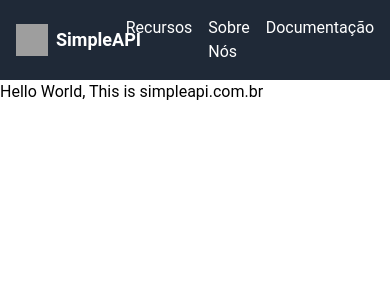
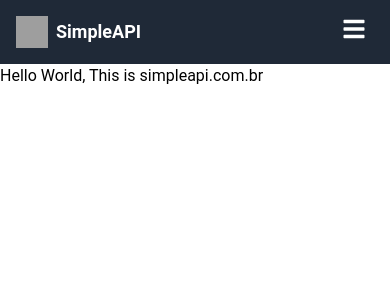
Before and after one commit to DanielSilva33/simpleapi.com.br, a Next.js app: page / in a window 390 px wide. Shown: the top 300 px of the page. Built offline with nearby package versions, Linux system fonts and the light colour scheme; grey boxes are pictures that could not be loaded.

Commit message:
Add `Responsive Header` and `react-icons`

```diff
--- a/package.json
+++ b/package.json
@@ -27,7 +27,8 @@
   "dependencies": {
     "next": "^13.1.6",
     "react": "^18.2.0",
-    "react-dom": "^18.2.0"
+    "react-dom": "^18.2.0",
+    "react-icons": "^4.12.0"
   },
   "devDependencies": {
     "autoprefixer": "^10.4.16",
--- a/src/components/Header.js
+++ b/src/components/Header.js
@@ -1,7 +1,14 @@
-import React from "react";
+import React, { useState } from "react";
 import Link from "next/link";
+import { FaBars } from "react-icons/fa";
 
 const Header = () => {
+  const [menuOpen, setMenuOpen] = useState(false);
+
+  const toggleMenu = () => {
+    setMenuOpen(!menuOpen);
+  };
+
   return (
     <header className="bg-gray-800 text-white p-4">
       <div className="container mx-auto flex items-center justify-between">
@@ -9,12 +16,43 @@ const Header = () => {
           <img
             src="images/logo2.svg"
             alt="Logo da API"
-            className="w-8 h-8 mr-2"
+            className="w-8 h-8 mr-2 sm:w-auto"
           />
           <span className="text-lg font-bold">SimpleAPI</span>
         </Link>
 
-        <nav className="flex space-x-4">
+        <div className="sm:hidden relative">
+          <button
+            className="text-white hover:text-gray-300"
+            onClick={toggleMenu}
+          >
+            <FaBars className="w-6 h-6 mr-2 sm:w-auto" />
+          </button>
+
+          {menuOpen && (
+            <div className="absolute right-0 mt-2 bg-gray-800 p-2 rounded">
+              <ul className="space-y-2">
+                <li>
+                  <Link href="/" className="text-white hover:text-gray-300">
+                    Recursos
+                  </Link>
+                </li>
+                <li>
+                  <Link href="/" className="text-white hover:text-gray-300">
+                    Sobre Nós
+                  </Link>
+                </li>
+                <li>
+                  <Link href="/" className="text-white hover:text-gray-300">
+                    Documentação
+                  </Link>
+                </li>
+              </ul>
+            </div>
+          )}
+        </div>
+
+        <nav className={`sm:flex space-x-4 hidden`}>
           <Link href="/" className="hover:text-gray-300">
             Recursos
           </Link>
```
Also changed, not shown: 1 other file (tests, documents, lock files or other folders).
